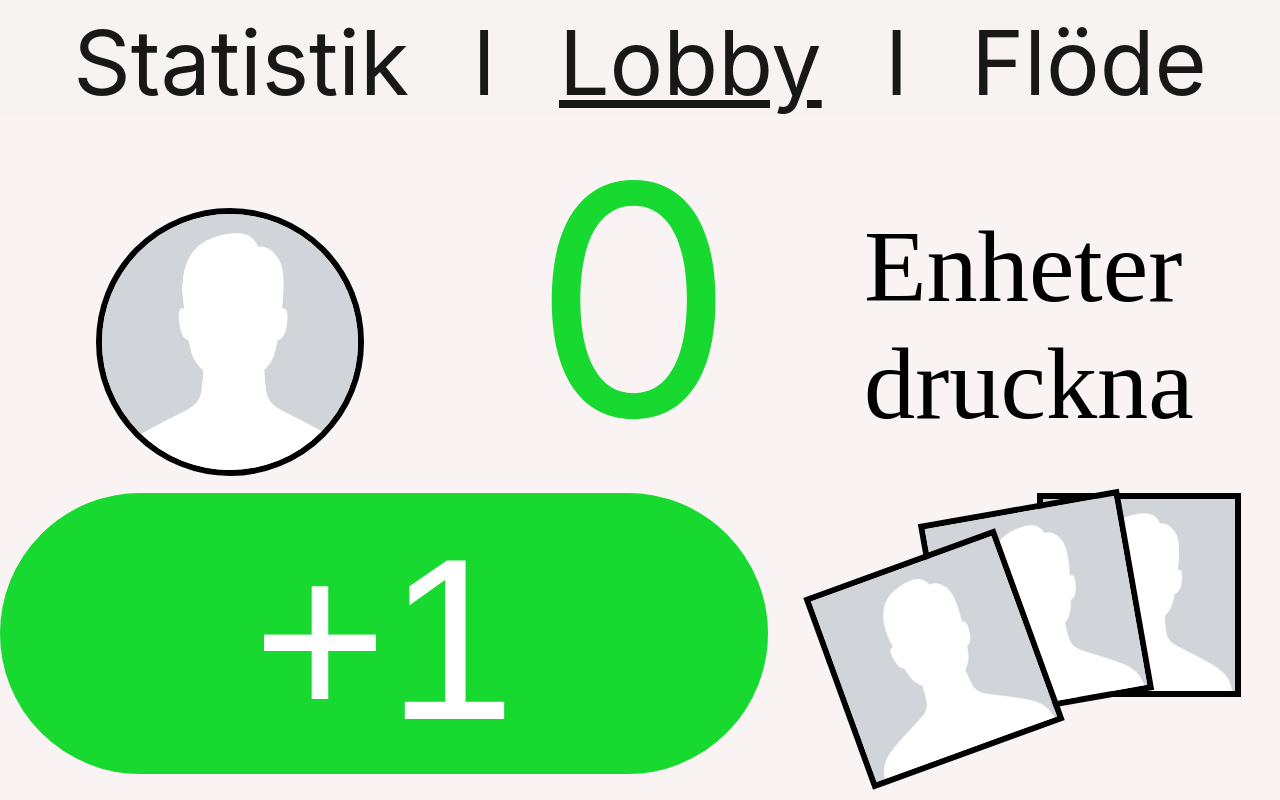
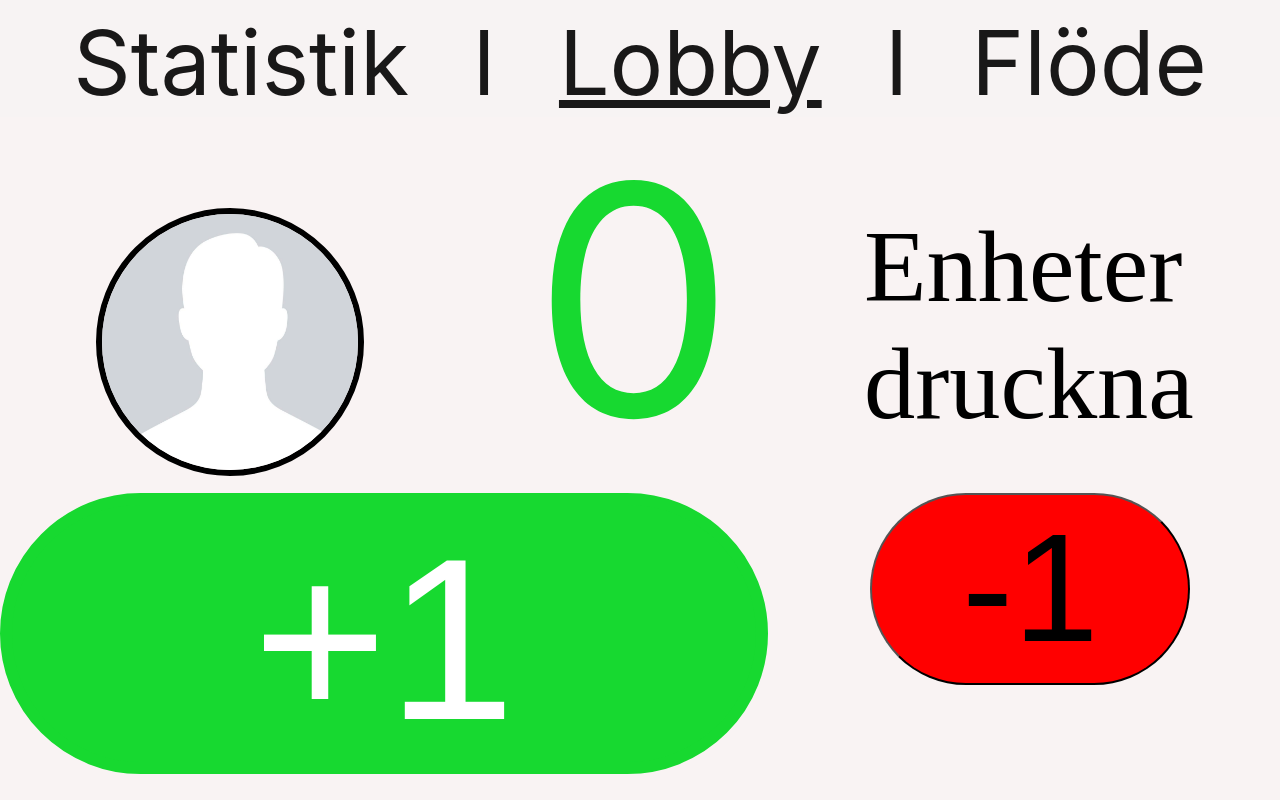
Before and after one commit to albintillas/flakdagsappen, a React (Create React App) app: page /lobby in a window 1280 px wide. Shown: the top 800 px of the page. Built offline with nearby package versions, Linux system fonts and the light colour scheme.

Commit message:
Update LobbyPage.js

```diff
--- a/src/pages/LobbyPage.js
+++ b/src/pages/LobbyPage.js
@@ -4,6 +4,7 @@ import React, {useEffect, useState} from 'react';
 import UnitsDisplay from '../components/UnitsDisplay'
 import testimage from '../images/pfpTest.png'
 import axios from 'axios';
+import Swal from 'sweetalert2'
 
 
 //Laesker
@@ -41,6 +42,20 @@ function LobbyPage() {
     const [players, setPlayers] = useState([]);
 
     let units = 0;
+
+    function removeUnit(){
+        Swal.fire({
+            title: 'Ta bort en enhet?',
+            showCancelButton: true,
+            confirmButtonText: `Ja`,
+            cancelButtonText: 'Nej'
+          }).then((result) => {
+              if (result.isConfirmed) {
+                setCount(count - 1)
+               }
+          });
+
+    }
 
     useEffect(()=>{
         let token = localStorage.getItem('token');    //Ej hårdkodad
@@ -85,7 +100,7 @@ function LobbyPage() {
                 </div>
 
             </div>
-            <div class="plusOneAndTiltedImages" style={{display: "flex"}}>
+            <div class="plusAndMinus" style={{display: "flex"}}>
                 <button style={{
                         width: '60vw',
                         height: '20vw',
@@ -102,40 +117,21 @@ function LobbyPage() {
                     }}
                     className="increase" onClick={() => setCount(count + 1)}>+1
                 </button>
-                <div className="imgContainer" style={{display: "flex", position: "relative", width: '35vw'}}>
-                    <img src={testimage} style={{
-                            marginLeft:'5vw',
-                            marginTop: '5vw',
-                            width:'15vw',
-                            height:'15vw',
-                            objectFit:'cover',
-                            border:'0.5vw solid #000000',
-                            zIndex:'2',
-                            transform: 'rotate(-20deg)',
-                            position: 'absolute'
-                        }}>
-                    </img>
-                    <img src={testimage} style={{
-                            marginLeft:'13vw',
-                            marginTop: '1vw',
-                            width:'15vw',
-                            height:'15vw',
-                            objectFit:'cover',
-                            border:'0.5vw solid #000000',
-                            zIndex:'1',
-                            transform: 'rotate(-10deg)',
-                            position: 'absolute'
-                        }}>
-                    </img>
-                    <img src={testimage} style={{
-                            marginLeft:'21vw',
-                            width:'15vw',
-                            height:'15vw',
-                            objectFit:'cover',
-                            border:'0.5vw solid #000000',
-                            zIndex:'0',
-                        }}>
-                    </img>
+                <div className="removeUnitButton" style={{display: "flex", position: "relative",  width: '35vw'}}>
+                    <button style={{
+                        fontSize: "12vw",
+                        marginLeft: "8vw",
+                        height: "15vw",
+                        width: "25vw",
+                        backgroundColor: "red",
+                        borderTopLeftRadius: '20vw',
+                        borderBottomLeftRadius: '20vw',
+                        borderTopRightRadius: '20vw',
+                        borderBottomRightRadius: '20vw',
+                    }}
+                    className="decrease" onClick={(removeUnit)}>-1
+                    </button>
+
                 </div>
             </div>
             <div className="tableHeader" style={{textAlign: "center", marginTop: "5vw",}}>
```
